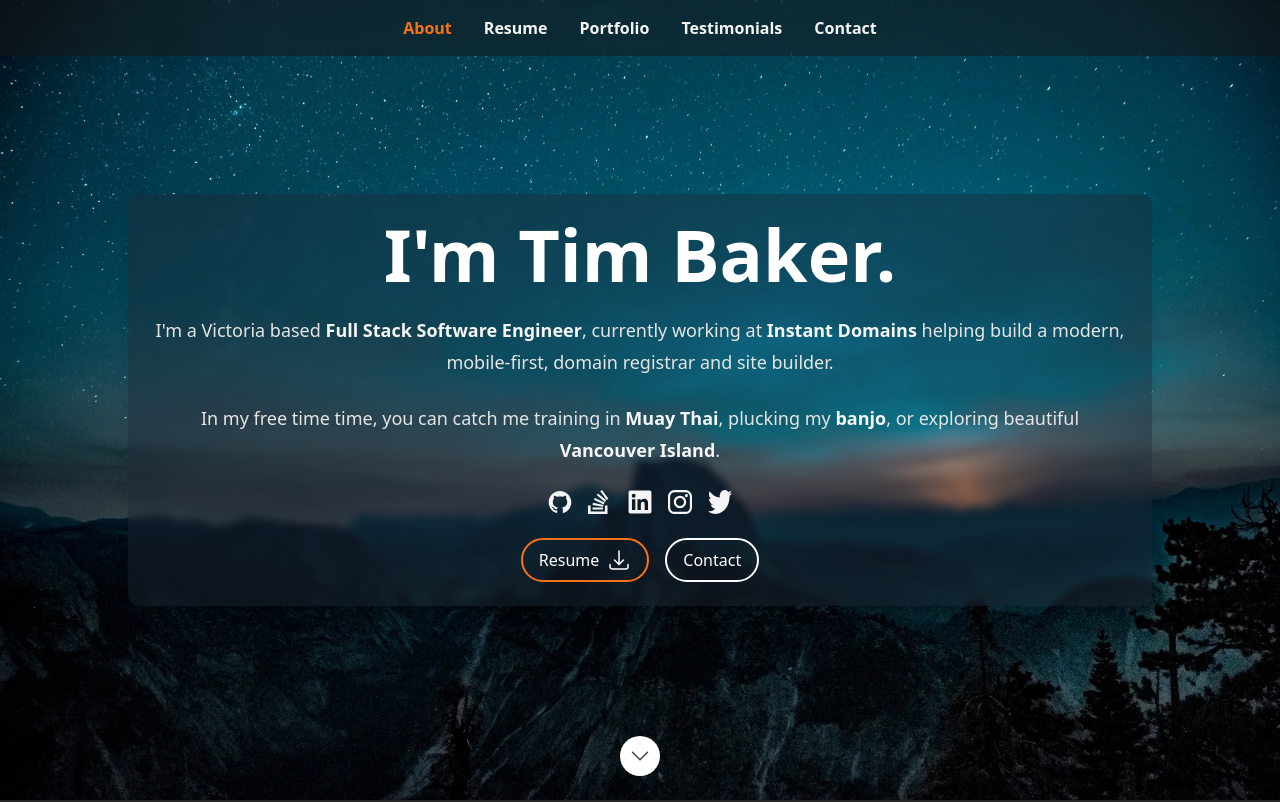
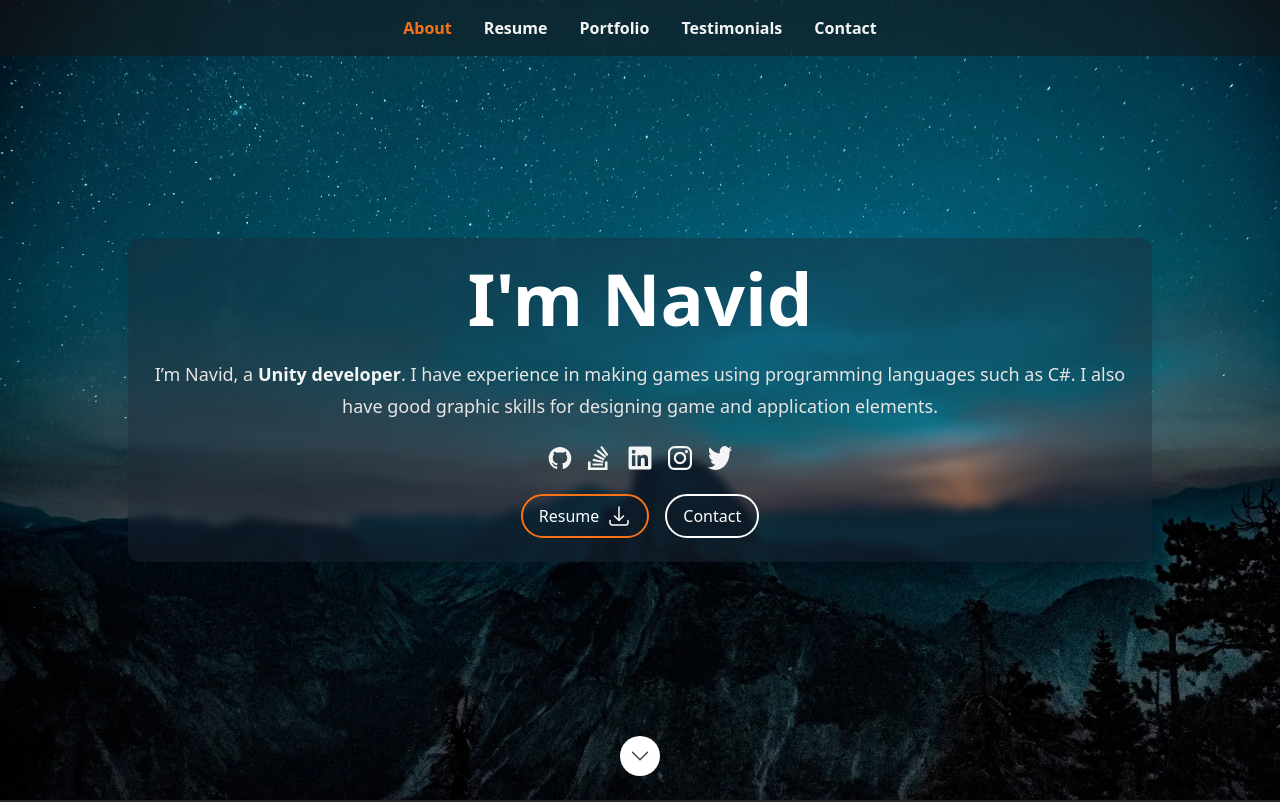
Before and after one commit to Navid-j/portfolio, a Next.js app: page / in a window 1280 px wide. Shown: the top 802 px of the page. Built offline with nearby package versions, Linux system fonts and the light colour scheme.

Commit message:
update info

```diff
--- a/src/data/data.tsx
+++ b/src/data/data.tsx
@@ -69,18 +69,12 @@ export type SectionId = (typeof SectionId)[keyof typeof SectionId];
  */
 export const heroData: Hero = {
   imageSrc: heroImage,
-  name: `I'm Tim Baker.`,
+  name: `I'm Navid`,
   description: (
     <>
       <p className="prose-sm text-stone-200 sm:prose-base lg:prose-lg">
-        I'm a Victoria based <strong className="text-stone-100">Full Stack Software Engineer</strong>, currently working
-        at <strong className="text-stone-100">Instant Domains</strong> helping build a modern, mobile-first, domain
-        registrar and site builder.
-      </p>
-      <p className="prose-sm text-stone-200 sm:prose-base lg:prose-lg">
-        In my free time time, you can catch me training in <strong className="text-stone-100">Muay Thai</strong>,
-        plucking my <strong className="text-stone-100">banjo</strong>, or exploring beautiful{' '}
-        <strong className="text-stone-100">Vancouver Island</strong>.
+      I’m Navid, a <strong className="text-stone-100">Unity developer</strong>. I have experience in making games
+      using programming languages such as C#. I also have good graphic skills for designing game and application elements.
       </p>
     </>
   ),
```
